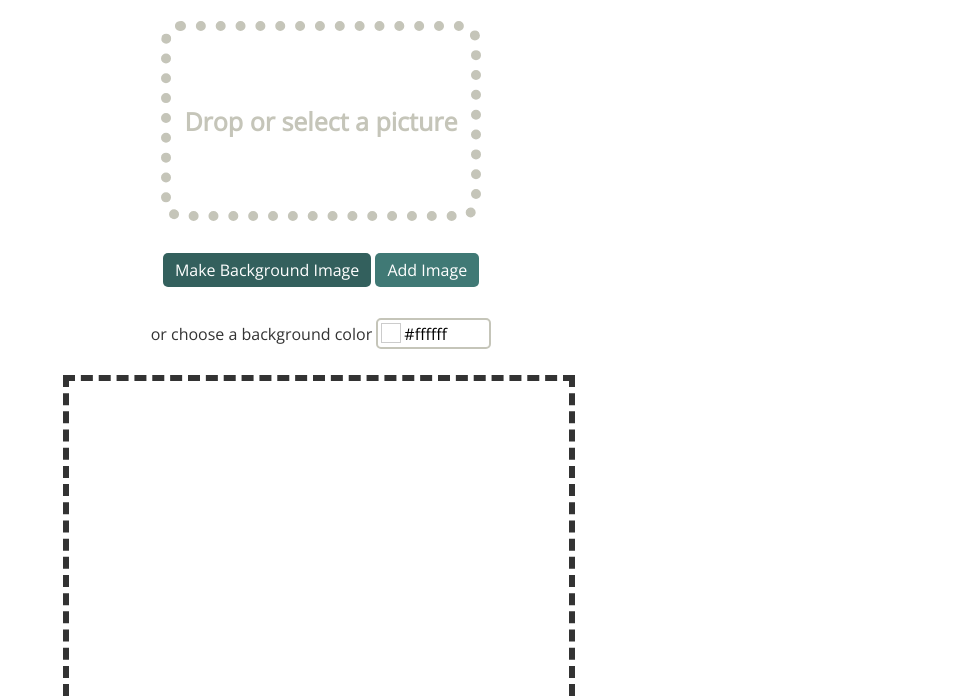
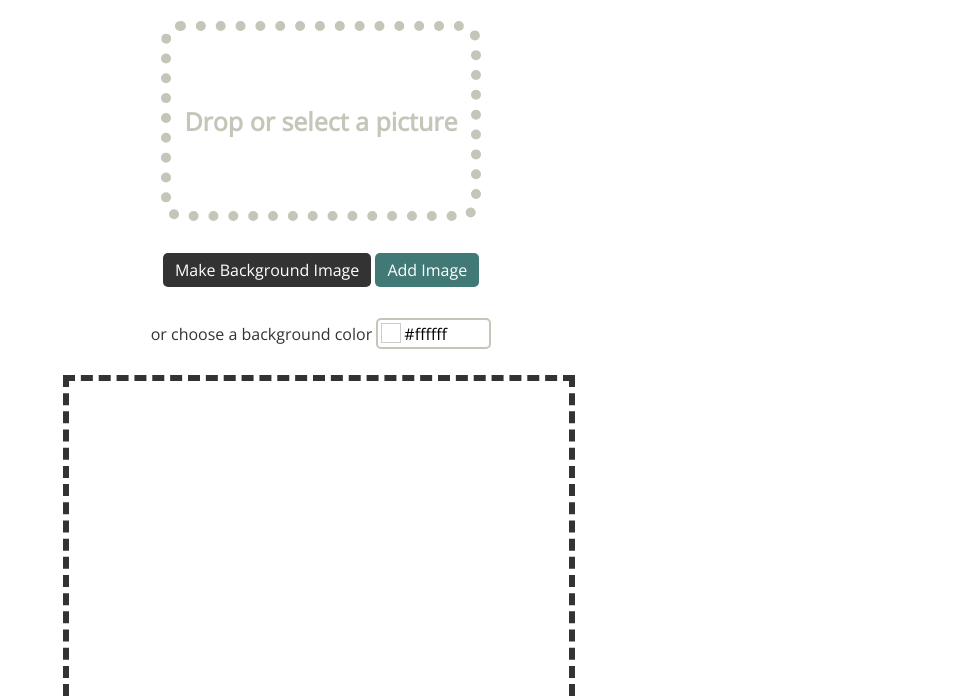
Before and after one commit to mburakerman/draweditor, a plain HTML site: page index.html in a window 1280 px wide. In both pictures the pointer is over the button "Make Background Image". Shown: the part 104-800 px from the top of the page, without its empty margins (319-1280 px from the left). Drawn offline with nearby package versions, Linux system fonts and the light colour scheme.

Commit message:
Update style.css

```diff
--- a/src/css/style.css
+++ b/src/css/style.css
@@ -80,6 +80,9 @@ width: 600px;
 margin:0px auto 0px auto;
 text-align: center;
 padding: 10px;
+}
+.wrap-image-buttons button:hover {
+background-color: #333;
 }
 /*3*/
 .wrap-canvas-background-color {
@@ -351,9 +354,8 @@ border:2px solid #333;
 .wrap-range #value:focus {
 border:2px solid #333;
 }
-button:hover {
-background-color:#33605d;
-color:#fff;
+.wrap-modes button:hover {
+background-color:#333;
 }
 #delete:hover , #delete-all:hover{
 background-color:#603336;
```
